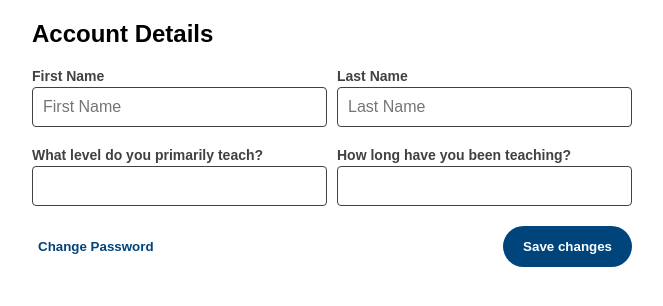
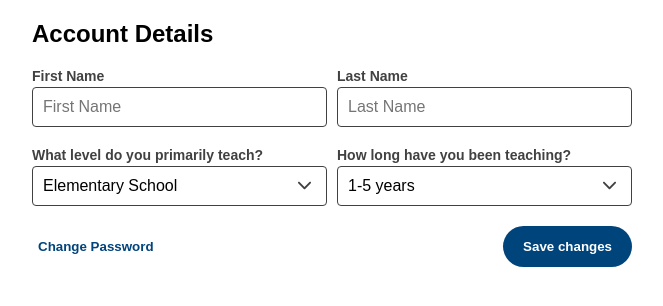
Before and after one commit to lovretomic/Internship-13-JS-DOM, a plain HTML site: page index.html in a window 1280 px wide. Shown: the whole page, without its empty margins (308-971 px from the left). Drawn offline with Linux system fonts and the light colour scheme.

Commit message:
Updated input values upon refresh

```diff
--- a/index.html
+++ b/index.html
@@ -34,6 +34,14 @@
             What level do you primarily teach?
           </label>
           <input type="text" class="main__form-box-input dropdown" readonly />
+          <svg viewBox="0 0 512 512" class="main__form-box-arrow">
+            <path
+              fill="#414141"
+              d="M233.4 406.6c12.5 12.5 32.8 12.5 45.3 0l192-192c12.5-12.5 12.5-32.8
+              0-45.3s-32.8-12.5-45.3 0L256 338.7 86.6 169.4c-12.5-12.5-32.8-12.5-45.3
+              0s-12.5 32.8 0 45.3l192 192z"
+            />
+          </svg>
           <div class="dropdown-select">
             <p class="dropdown-select-option">Elementary School</p>
             <p class="dropdown-select-option">Middle School</p>
@@ -46,6 +54,14 @@
             How long have you been teaching?
           </label>
           <input type="text" class="main__form-box-input dropdown" readonly />
+          <svg viewBox="0 0 512 512" class="main__form-box-arrow">
+            <path
+              fill="#414141"
+              d="M233.4 406.6c12.5 12.5 32.8 12.5 45.3 0l192-192c12.5-12.5 12.5-32.8
+              0-45.3s-32.8-12.5-45.3 0L256 338.7 86.6 169.4c-12.5-12.5-32.8-12.5-45.3
+              0s-12.5 32.8 0 45.3l192 192z"
+            />
+          </svg>
           <div class="dropdown-select">
             <p class="dropdown-select-option">1-5 years</p>
             <p class="dropdown-select-option">5-10 years</p>
--- a/main.js
+++ b/main.js
@@ -4,18 +4,32 @@ const COLOR_BLUE_2 = '#00447c';
 const COLOR_BLUE_3 = '#f5fafe';
 const COLOR_GREY = '#414141';
 
+const labels = document.querySelectorAll('.main__form-box-label');
+const inputs = document.querySelectorAll('.main__form-box-input');
+const errors = document.querySelectorAll('.main__form-box-error');
+
 const dropdownInputs = document.querySelectorAll('.main__form-box-input.dropdown');
+const dropdownArrows = document.querySelectorAll('.main__form-box-arrow');
 const dropdowns = document.querySelectorAll('.main__form-box-input ~ div');
 const dropdownOptions = document.querySelectorAll('.dropdown-select-option');
+
+if (localStorage.getItem('data')) {
+    const storageData = JSON.parse(localStorage.getItem('data'));
+    let i = 0;
+    for (data in storageData) {
+        inputs[i++].value = storageData[data];
+    }
+}
+else {
+    dropdownInputs[0].value = dropdownOptions[0].innerHTML;
+    dropdownInputs[1].value = dropdownOptions[3].innerHTML;
+}
 
 const dropdownStatus = {
   level: false,
   duration: false,
 };
 
-const inputs = document.querySelectorAll('.main__form-box-input');
-const labels = document.querySelectorAll('.main__form-box-label');
-const errors = document.querySelectorAll('.main__form-box-error');
 for (let i = 0; i < inputs.length; i++) {
     inputs[i].addEventListener('focus', () => {
         inputs[i].style.border = `1px solid ${COLOR_BLUE_1}`;
@@ -42,9 +56,11 @@ function toggleDropdown(index) {
   let keys = Object.keys(dropdownStatus);
   if (dropdownStatus[keys[index]] === false) {
     dropdowns[index].style.display = 'block';
+    dropdownArrows[index].style.transform = 'rotateZ(180deg)';
     dropdownStatus[keys[index]] = true;
   } else {
     dropdowns[index].style.display = 'none';
+    dropdownArrows[index].style.transform = 'rotateZ(0deg)';
     dropdownStatus[keys[index]] = false;
   }
 }
@@ -96,6 +112,7 @@ document.querySelector('.main__form-button-changes').addEventListener('click', (
 
     for (data in formData) if (!formData[data]) return;
     localStorage.setItem('data', JSON.stringify(formData));
+    alert('Changes saved!')
 })
 
 function setError(index) {
--- a/style.css
+++ b/style.css
@@ -38,6 +38,14 @@ body {
   border: 1px solid #414141;
   border-radius: 4px;
   caret-color: #00447c;
+}
+
+.main__form-box-arrow {
+  height: 15px;
+  position: absolute;
+  right: 15px;
+  top: 30px;
+  transition: 200ms;
 }
 
 .dropdown-select {
```
